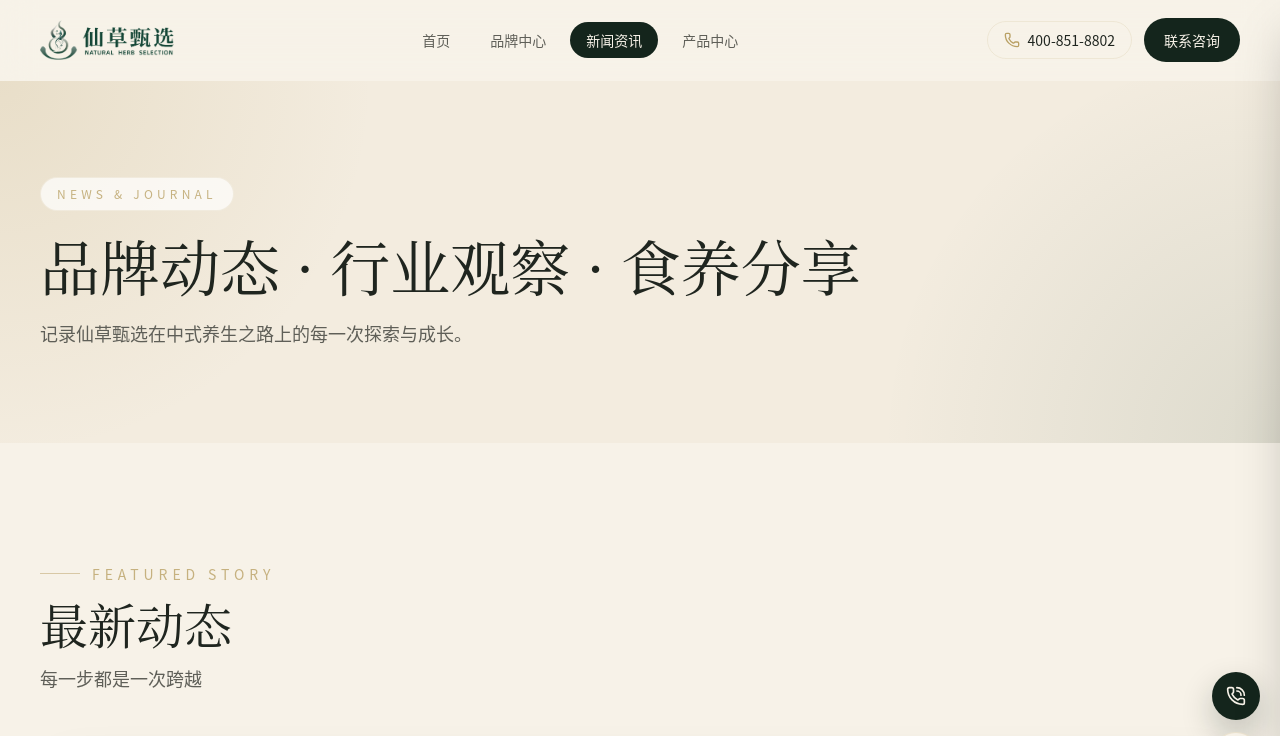
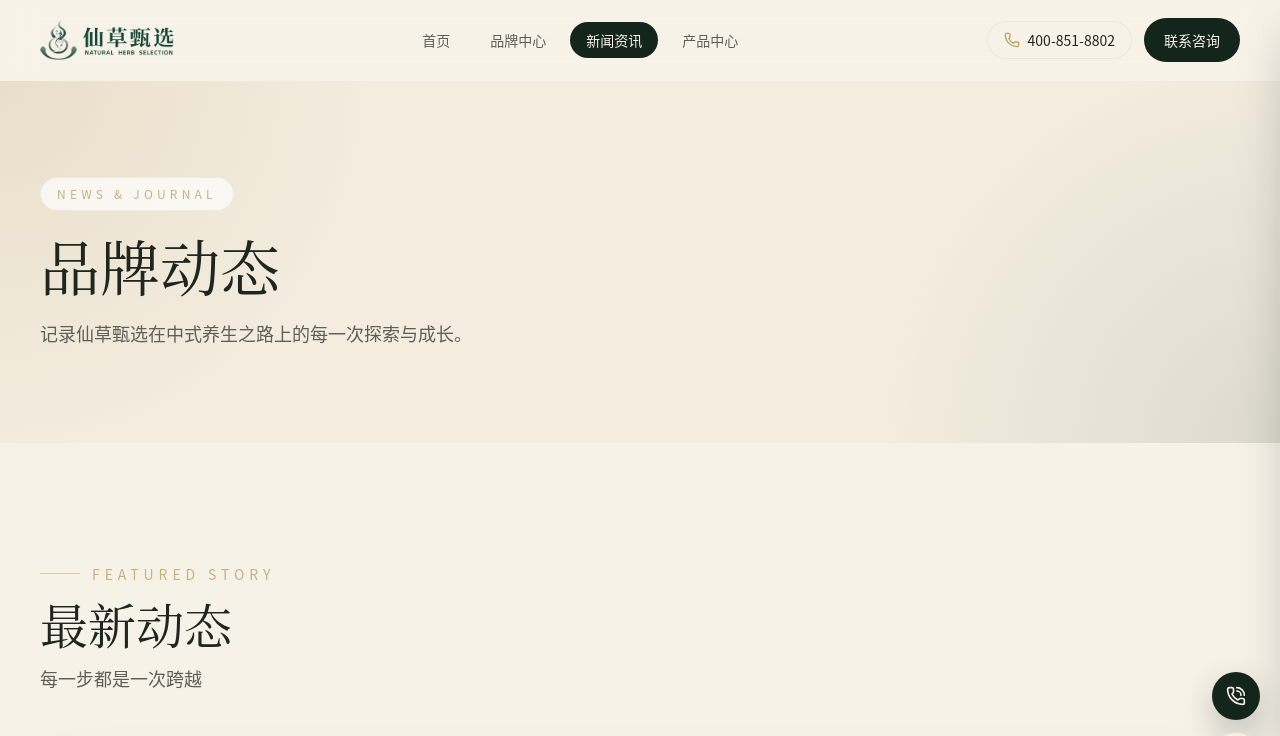
Before and after one commit to Liteeeeee/XCZX-Index, a React (Vite) app: page /news in a window 1280 px wide. Shown: the top 736 px of the page. Built offline with nearby package versions, Linux system fonts and the light colour scheme; no server answers.

Commit message:
docs(pages): 更新新闻列表和品牌页面的页头标题
简化新闻列表页面的页头标题，更新品牌页面的页头标题以贴合品牌定位

```diff
--- a/src/pages/BrandPage.tsx
+++ b/src/pages/BrandPage.tsx
@@ -15,7 +15,7 @@ export function BrandPage() {
       <Seo title="品牌中心" />
       <PageHero
         eyebrow="Brand Center"
-        title="我们相信，真正的健康，是与自然温柔相待。"
+        title="甄选好仙草，健康更放心"
         description="循四时之序，应天地之气，这是中式养生延续千年的从容智慧。我们走遍山川田野，寻一味道地仙草，承袭东方食养的千年智慧。以现代科技激发草本的内蕴，以严苛标准传递每一口安心的承诺。让中药文化不再是典籍里的遥远回声，而是日常里触手可及的温暖陪伴。"
       />
 
--- a/src/pages/NewsListPage.tsx
+++ b/src/pages/NewsListPage.tsx
@@ -62,7 +62,7 @@ export function NewsListPage() {
       <Seo title="新闻资讯" />
       <PageHero
         eyebrow="News & Journal"
-        title="品牌动态 · 行业观察 · 食养分享"
+        title="品牌动态"
         description="记录仙草甄选在中式养生之路上的每一次探索与成长。"
       />
 
```
